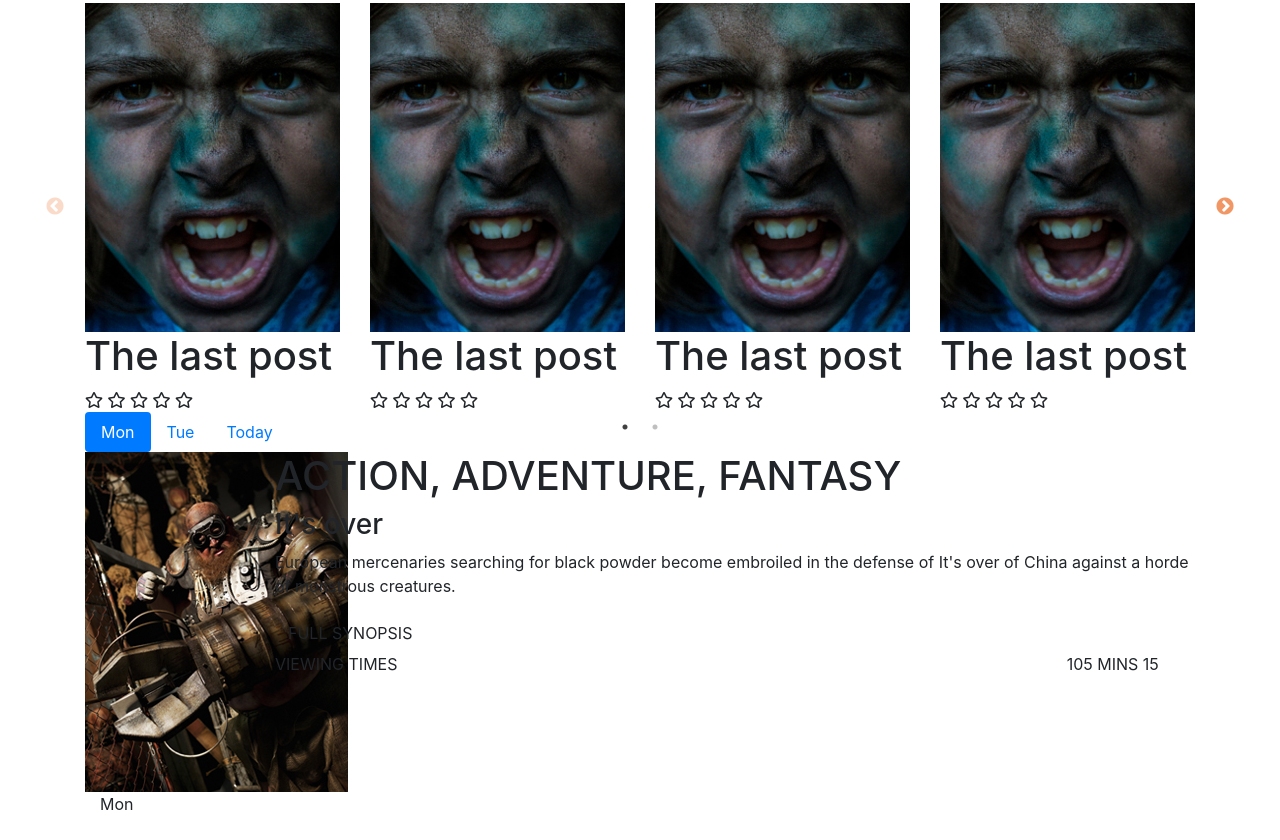
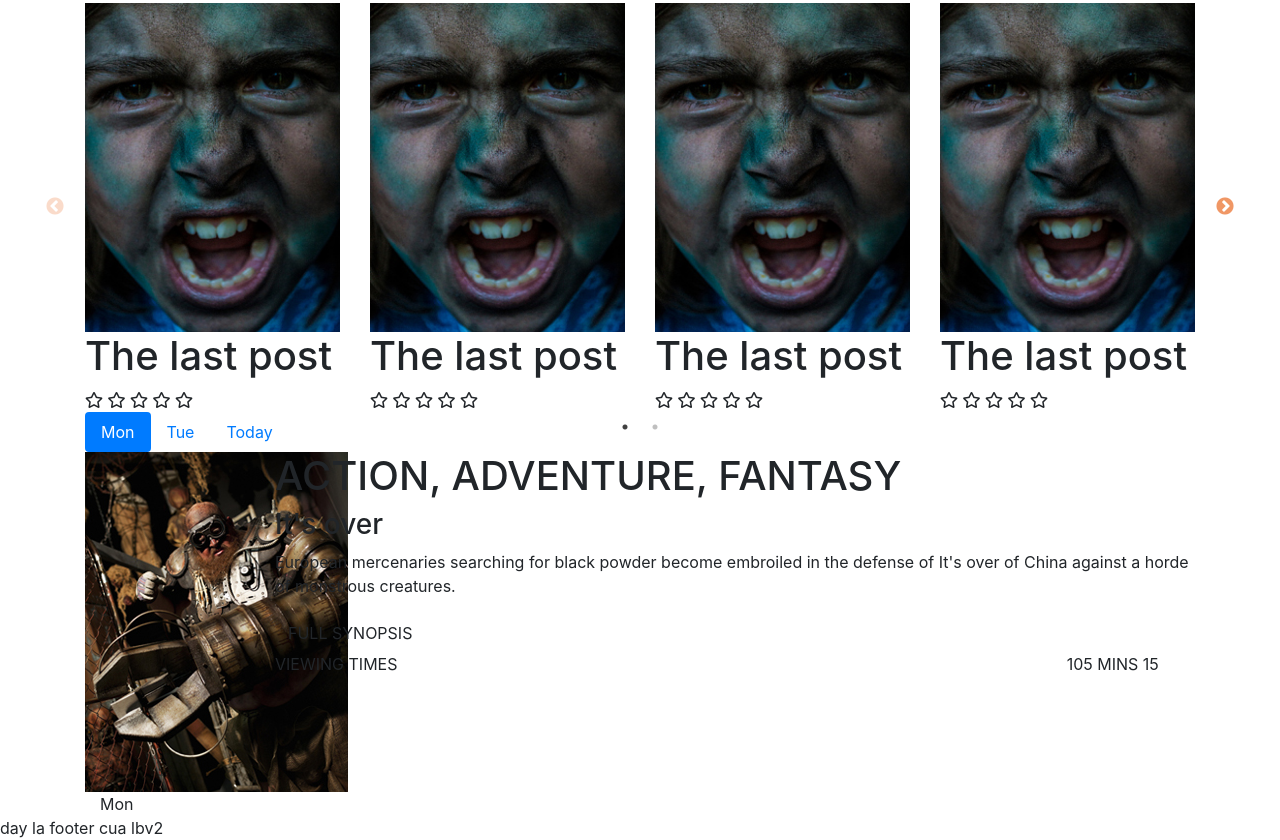
Before and after one commit to joshphlee/bc06mv, a plain HTML site: page index.html in a window 1280 px wide. Shown: the part 764-1604 px from the top of the page. Before the commit the page ends 1580 px from the top, so only its background shows below. Drawn offline with nearby package versions, Linux system fonts and the light colour scheme; files that its build step writes are made by us from their sources; files whose address does not match are found by name.

Commit message:
footer_lbv2

```diff
--- a/index.html
+++ b/index.html
@@ -221,7 +221,10 @@
                 <div class="tab-pane container fade" id="Today">Today</div>
             </div>
         </section>
+<footer>
+    day la footer cua lbv2
 
+</footer>
 
 
         <!-- Optional JavaScript -->
```
